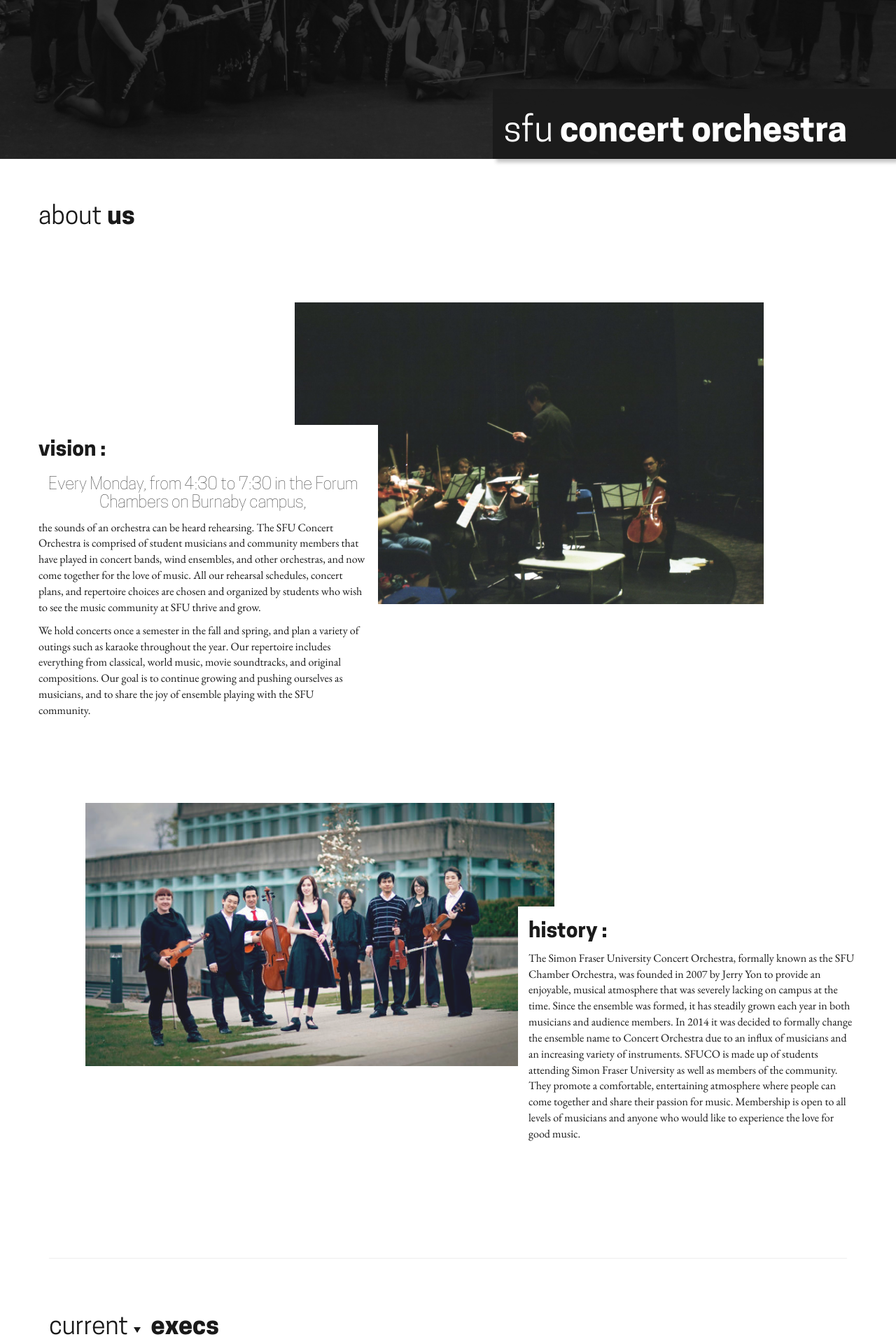
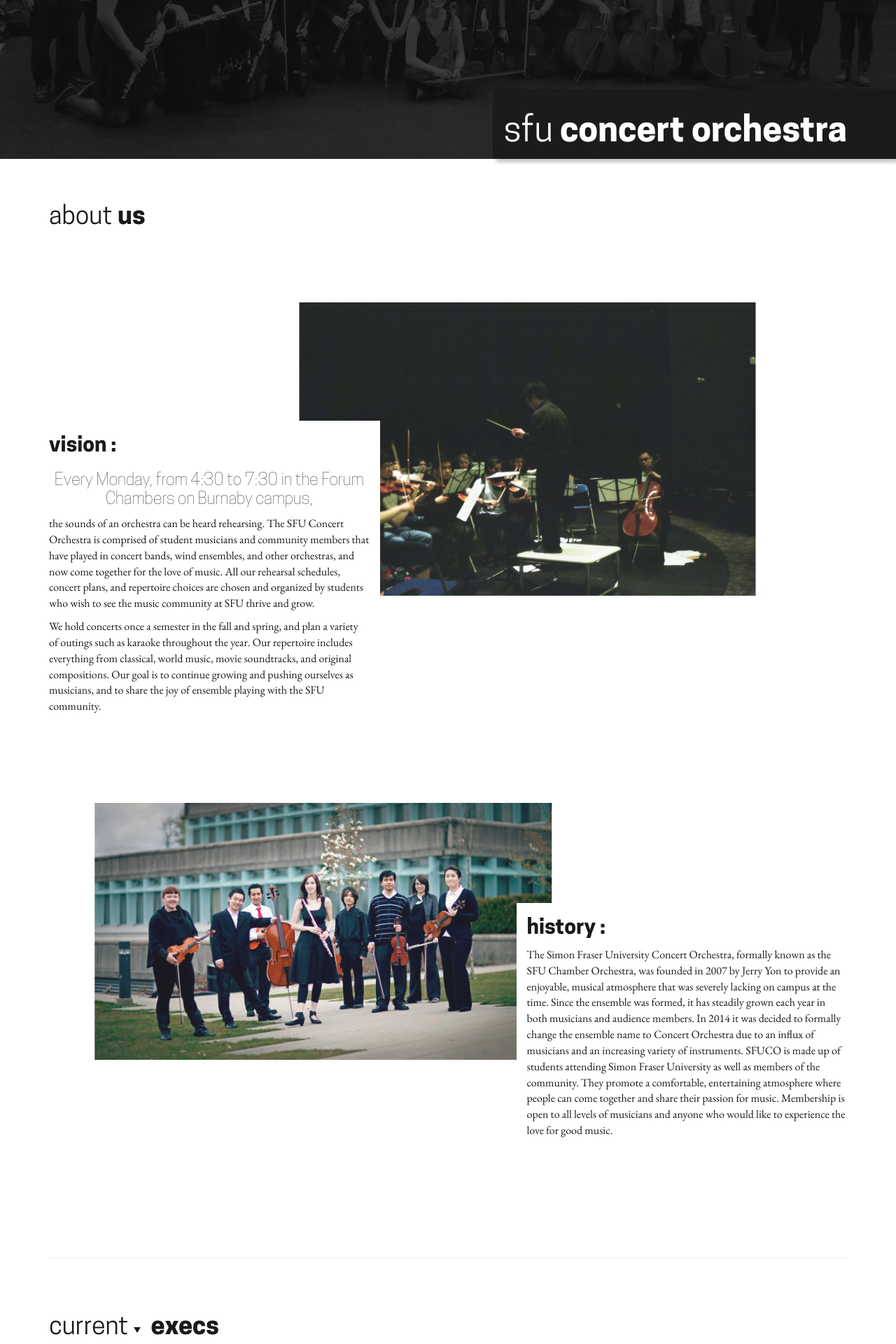
Before and after one commit to sfuco/sfuco-site, a Jekyll site: the page built from index.html, in a window 1280 px wide. Shown: the part 565-2485 px from the top of the page at 70% size. Built offline with Jekyll 4.4.1, drawn with Linux system fonts in a browser that asks for light colours.

Commit message:
Fix lack of padding in about section

```diff
--- a/_includes/about.html
+++ b/_includes/about.html
@@ -1,9 +1,12 @@
-<div class="page-title">
-    <h1>
-        about
-        <b>us</b>
-    </h1>
+<div class="row">
+    <div class="page-title col-md-4">
+        <h1>
+            about
+            <b>us</b>
+        </h1>
+    </div>
 </div>
+
 
 <!-- Mobile layout -->
 <div id="about-mobile" class="hidden-md hidden-lg hidden-xl">
--- a/css/main.css
+++ b/css/main.css
@@ -45,7 +45,8 @@
 
 /* Other defaults */
 section {
-    padding: 5vh 0;
+    padding-top: 5vh;
+    padding-bottom: 5vh;
 }
 
 /*
@@ -120,21 +121,6 @@
     transform: rotate(-45deg);
     top: -8px;
 }
-
-
-
-
-
-
-
-
-
-
-
-
-
-
-
 
 
 .full-horizontal-nav ul {
@@ -238,6 +224,7 @@
     bottom: 0;
     right: 0;
     text-align: right;
+    margin-right: 15px;
 }
 
 .mobile-bg .page-title h1 {
@@ -247,6 +234,13 @@
 
 
 /* About Section */
+#about {
+    /* Mystery: these should be BS defaults (as in the News section)
+        but are being set to 0 somewhere */
+    padding-left: 15px;
+    padding-right: 15px;
+}
+
 #about p {
     font-family: 'EB Garamond', serif ;
     font-size: 16px;
@@ -266,12 +260,6 @@
 
 #about-mobile {
     overflow-x: hidden;
-}
-
-#about-mobile .about-vision-text,
-#about-mobile .about-history-text {
-    padding-left: 10vw;
-    padding-right: 10vw;
 }
 
 
--- a/index.html
+++ b/index.html
@@ -13,7 +13,6 @@
         {% if site.favicon %}<link rel="icon" href="{{ site.favicon }}" type="image/x-icon">{% endif %}
 
         <!-- HTML Boilerplate -->
-        <link rel="stylesheet" href="css/normalize.css">
         <script src="js/vendor/modernizr-2.8.3.min.js"></script>
 
         <!-- Typography -->
```
